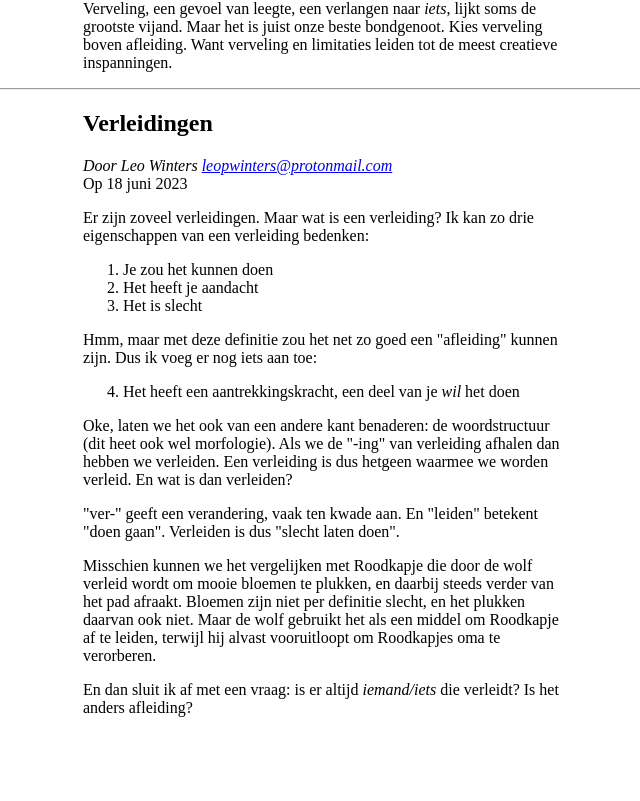
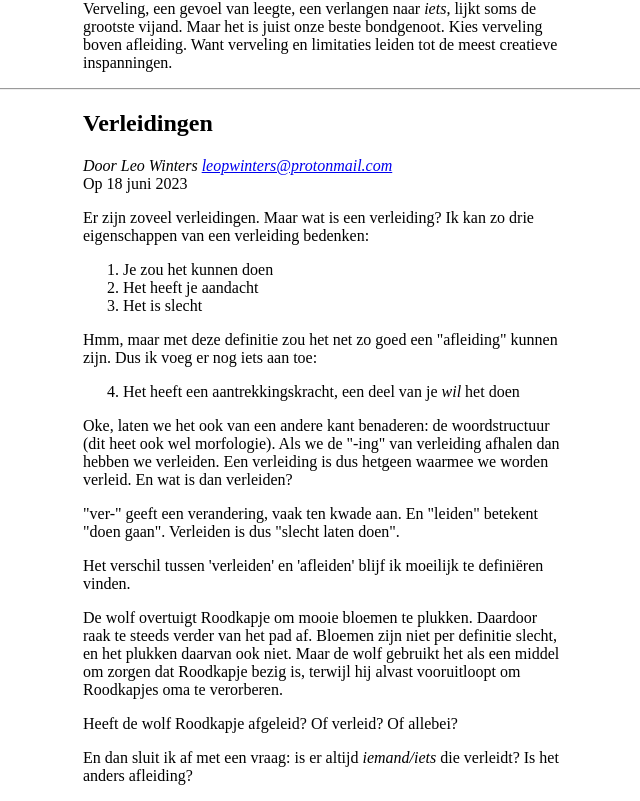
Before and after one commit to leopwinters/leopwinters.github.io, a SvelteKit app: page / in a window 1280 px wide. Shown: the part 1296-2097 px from the top of the page, without its empty margins (317-957 px from the left). Before the commit the page ends 2029 px from the top, so only its background shows below. Built offline with nearby package versions, Linux system fonts and the light colour scheme.

Commit message:
Update article

```diff
--- a/src/routes/+page.svelte
+++ b/src/routes/+page.svelte
@@ -162,12 +162,16 @@
 		dus "slecht laten doen".
 	</p>
 
+	<p>Het verschil tussen 'verleiden' en 'afleiden' blijf ik moeilijk te definiëren vinden.</p>
+
 	<p>
-		Misschien kunnen we het vergelijken met Roodkapje die door de wolf verleid wordt om mooie
-		bloemen te plukken, en daarbij steeds verder van het pad afraakt. Bloemen zijn niet per
-		definitie slecht, en het plukken daarvan ook niet. Maar de wolf gebruikt het als een middel om
-		Roodkapje af te leiden, terwijl hij alvast vooruitloopt om Roodkapjes oma te verorberen.
+		De wolf overtuigt Roodkapje om mooie bloemen te plukken. Daardoor raak te steeds verder van het
+		pad af. Bloemen zijn niet per definitie slecht, en het plukken daarvan ook niet. Maar de wolf
+		gebruikt het als een middel om zorgen dat Roodkapje bezig is, terwijl hij alvast vooruitloopt om
+		Roodkapjes oma te verorberen.
 	</p>
+
+	<p>Heeft de wolf Roodkapje afgeleid? Of verleid? Of allebei?</p>
 
 	<p>
 		En dan sluit ik af met een vraag: is er altijd <em>iemand/iets</em> die verleidt? Is het anders afleiding?
```
